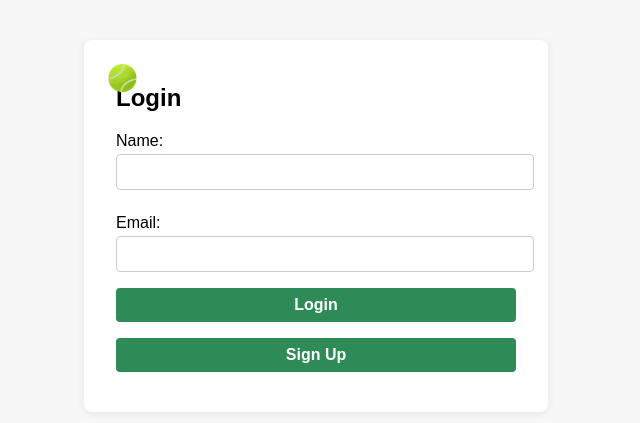
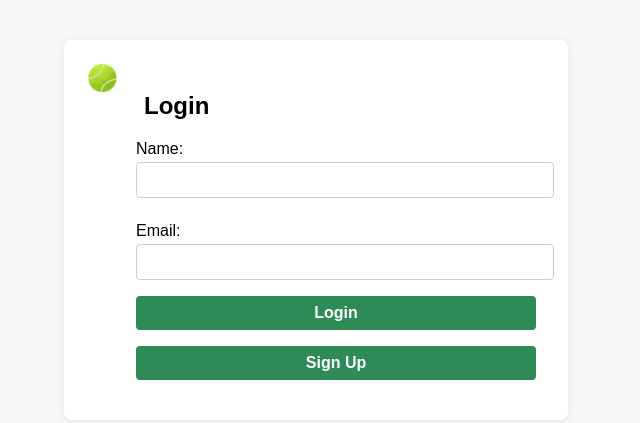
Before and after one commit to zhengyue08/Tennis_vibe, a plain HTML site: page frontend/index.html in a window 1280 px wide. Shown: the whole page, without its empty margins (324-964 px from the left). Drawn offline with Linux system fonts and the light colour scheme.

Commit message:
added margin to head

```diff
--- a/frontend/style.css
+++ b/frontend/style.css
@@ -9,9 +9,12 @@ body {
   max-width: 400px;
   margin: 40px auto;
   background: #fff;
-  padding: 24px 32px 32px 32px;
+  padding: 32px 32px 32px 72px;
   border-radius: 8px;
   box-shadow: 0 2px 8px rgba(0,0,0,0.08);
+}
+.container h2 {
+  margin-left: 8px;
 }
 h1 {
   text-align: center;
```
